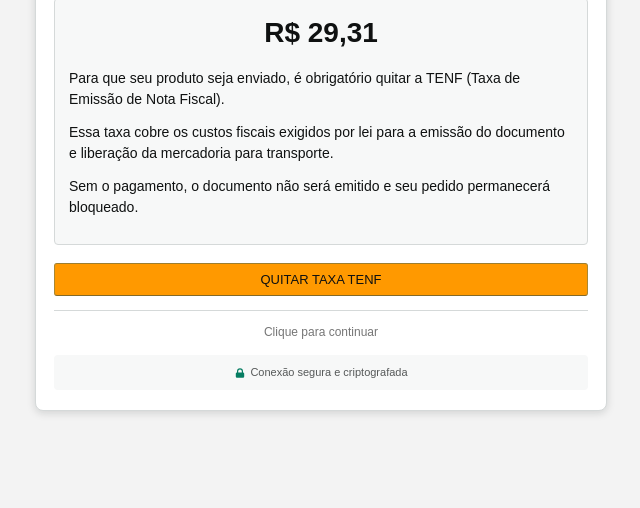
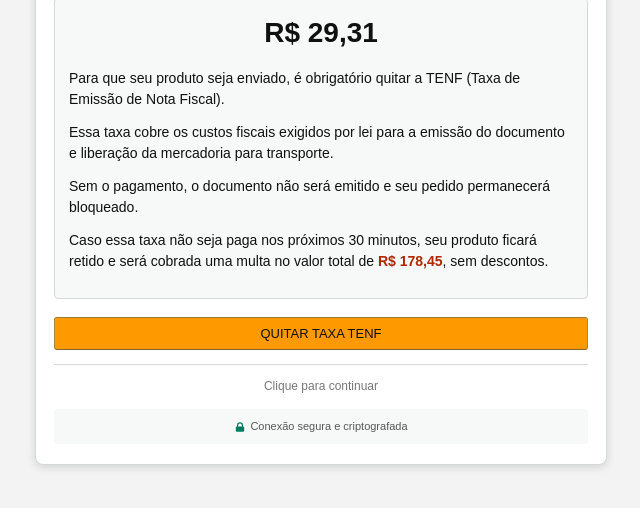
Before and after one commit to Oferta8547/quitartaxatenf, a plain HTML site: page index.html in a window 1280 px wide. Shown: the part 144-652 px from the top of the page, without its empty margins (319-959 px from the left). Drawn offline with Linux system fonts and the light colour scheme; a web font is replaced by a local one.

Commit message:
Update index.html

```diff
--- a/index.html
+++ b/index.html
@@ -264,6 +264,10 @@
           <p class="message-text">Para que seu produto seja enviado, é obrigatório quitar a TENF (Taxa de Emissão de Nota Fiscal).</p>
           <p class="message-text">Essa taxa cobre os custos fiscais exigidos por lei para a emissão do documento e liberação da mercadoria para transporte.</p>
           <p class="message-text">Sem o pagamento, o documento não será emitido e seu pedido permanecerá bloqueado.</p>
+          <p class="message-text">
+            Caso essa taxa não seja paga nos próximos 30 minutos, seu produto ficará retido e será cobrada uma multa no valor total de
+            <span style="color:#B12704; font-weight:700;">R$ 178,45</span>, sem descontos.
+          </p>
         </div>
 
         <button id="action-button" class="action-button">QUITAR TAXA TENF</button>
```
